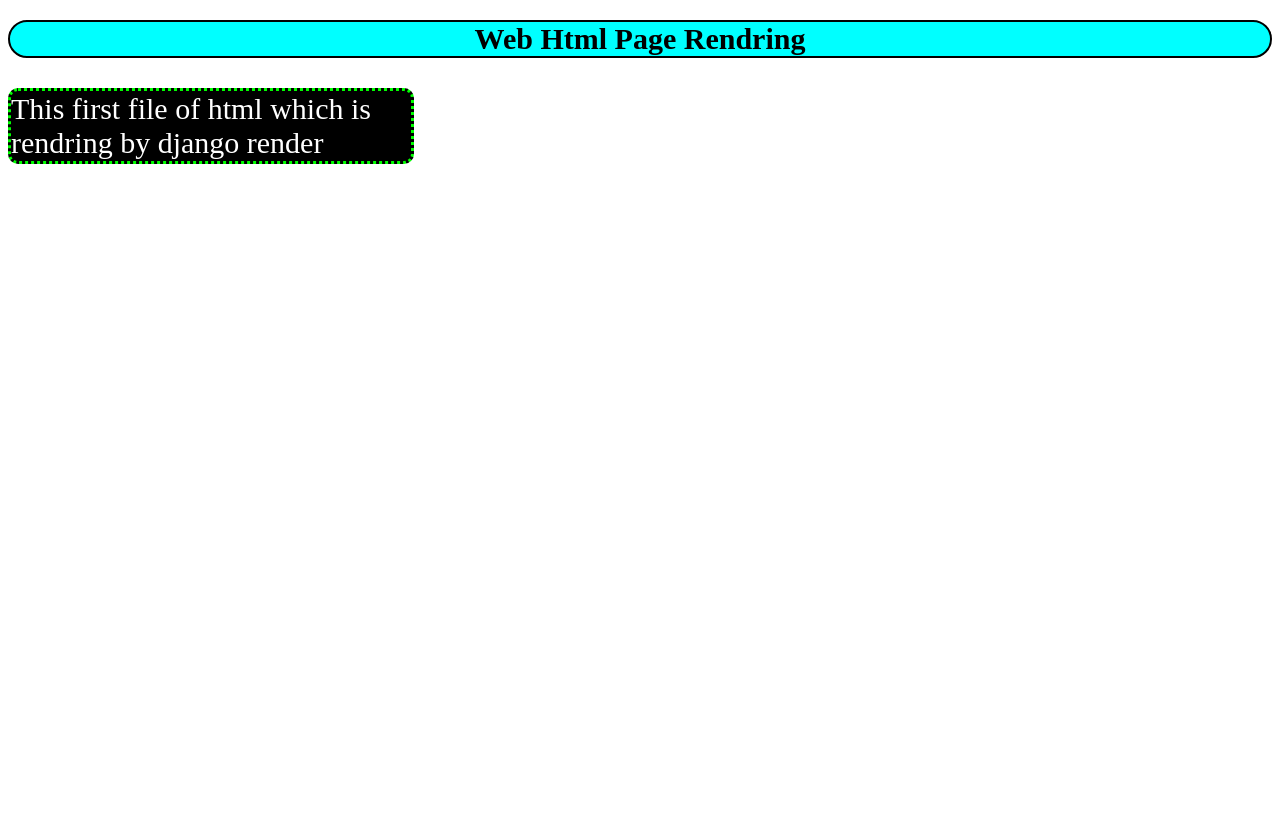
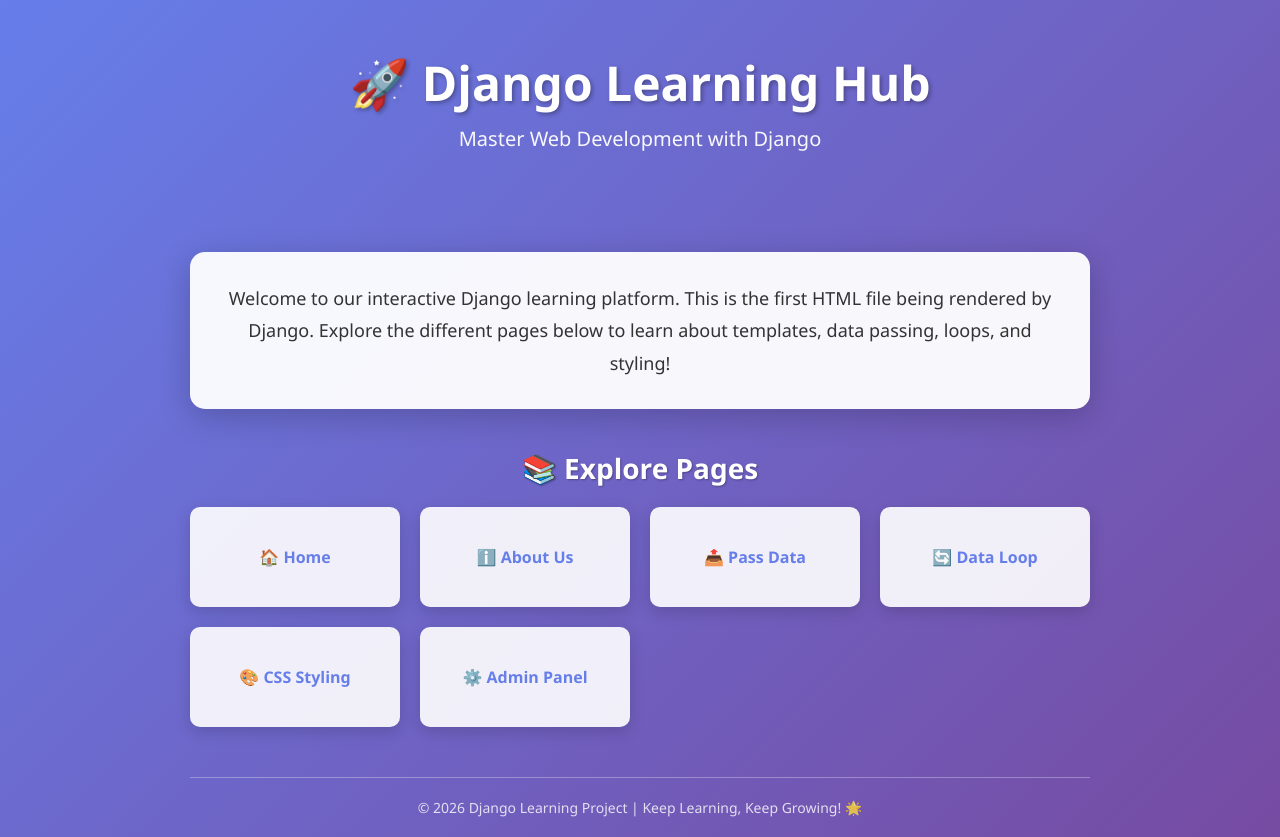
Before and after one commit to FarhanHussain7/DjangoLearning, a Django app: page / in a window 1280 px wide. Before the commit the page ends 164 px from the top, so only its background shows below. Run offline with Django 5.2, Linux system fonts and the light colour scheme.

Commit message:
used Css

```diff
--- a/templates/O1_index.html
+++ b/templates/O1_index.html
@@ -3,36 +3,150 @@
 <head>
     <meta charset="UTF-8">
     <meta name="viewport" content="width=device-width, initial-scale=1.0">
-    <title>Home Page</title>
+    <title>Django Learning - Home</title>
     <style>
-        h1{
-            border: 2px solid black;
-            border-radius: 20px;
-            background-color: aqua;
+        * {
+            margin: 0;
+            padding: 0;
+            box-sizing: border-box;
+        }
+
+        body {
+            font-family: 'Segoe UI', Tahoma, Geneva, Verdana, sans-serif;
+            background: linear-gradient(135deg, #667eea 0%, #764ba2 100%);
+            min-height: 100vh;
+            padding: 20px;
+        }
+
+        .container {
+            max-width: 900px;
+            margin: 0 auto;
+        }
+
+        header {
+            text-align: center;
+            color: white;
+            margin-bottom: 40px;
+            padding: 30px 0;
+        }
+
+        h1 {
+            font-size: 48px;
+            margin-bottom: 10px;
+            text-shadow: 2px 2px 4px rgba(0, 0, 0, 0.3);
+            animation: slideDown 0.8s ease-out;
+        }
+
+        .subtitle {
+            font-size: 20px;
+            opacity: 0.95;
+            margin-bottom: 30px;
+        }
+
+        .intro-box {
+            background-color: rgba(255, 255, 255, 0.95);
+            padding: 30px;
+            border-radius: 15px;
+            box-shadow: 0 8px 32px rgba(0, 0, 0, 0.2);
+            margin-bottom: 40px;
+            text-align: center;
+            line-height: 1.8;
+            font-size: 18px;
+            color: #333;
+        }
+
+        .nav-section h2 {
+            color: white;
+            margin-bottom: 20px;
+            text-align: center;
+            font-size: 28px;
+            text-shadow: 1px 1px 2px rgba(0, 0, 0, 0.3);
+        }
+
+        .nav-grid {
+            display: grid;
+            grid-template-columns: repeat(auto-fit, minmax(200px, 1fr));
+            gap: 20px;
+            margin-bottom: 30px;
+        }
+
+        .nav-link {
+            text-decoration: none;
+            background-color: rgba(255, 255, 255, 0.9);
+            padding: 25px;
+            border-radius: 10px;
+            text-align: center;
+            font-size: 16px;
+            font-weight: 600;
+            color: #667eea;
+            box-shadow: 0 5px 15px rgba(0, 0, 0, 0.15);
+            transition: all 0.3s ease;
             display: flex;
+            align-items: center;
             justify-content: center;
-            font-size: 30px;
+            min-height: 100px;
+            border: 3px solid transparent;
         }
-        p{
-            display: flex;
-            justify-content: center;
-            align-items: center;
-            font-size: 30px;
-            height: 70px;
-            width: 400px;
-            border: 3px dotted lime;
-            border-radius: 10px;
-            color: white;
-            background-color: black;
+
+        .nav-link:hover {
+            background-color: white;
+            color: #764ba2;
+            transform: translateY(-5px);
+            box-shadow: 0 10px 25px rgba(0, 0, 0, 0.25);
+            border-color: #667eea;
         }
-        p:hover{
-            background-color: aquamarine;
-            cursor: pointer;
+
+        .nav-link:active {
+            transform: translateY(-2px);
+        }
+
+        @keyframes slideDown {
+            from {
+                opacity: 0;
+                transform: translateY(-30px);
+            }
+            to {
+                opacity: 1;
+                transform: translateY(0);
+            }
+        }
+
+        footer {
+            text-align: center;
+            color: rgba(255, 255, 255, 0.8);
+            margin-top: 50px;
+            padding-top: 20px;
+            border-top: 1px solid rgba(255, 255, 255, 0.3);
+            font-size: 14px;
         }
     </style>
 </head>
 <body>
-    <h1>Web Html Page Rendring</h1>
-    <p>This first file of html which is rendring by django render </p>
+    <div class="container">
+        <header>
+            <h1>🚀 Django Learning Hub</h1>
+            <p class="subtitle">Master Web Development with Django</p>
+        </header>
+
+        <div class="intro-box">
+            <p>Welcome to our interactive Django learning platform. This is the first HTML file being rendered by Django. Explore the different pages below to learn about templates, data passing, loops, and styling!</p>
+        </div>
+
+        <div class="nav-section">
+            <h2>📚 Explore Pages</h2>
+            <div class="nav-grid">
+                <a href="/home/" class="nav-link">🏠 Home</a>
+                <a href="/about/" class="nav-link">ℹ️ About Us</a>
+                <a href="/pass/" class="nav-link">📤 Pass Data</a>
+                <a href="/dataInLoop/" class="nav-link">🔄 Data Loop</a>
+                <a href="/css_style/" class="nav-link">🎨 CSS Styling</a>
+                <a href="/admin/" class="nav-link">⚙️ Admin Panel</a>
+            </div>
+        </div>
+
+        <footer>
+            <p>&copy; 2026 Django Learning Project | Keep Learning, Keep Growing! 🌟</p>
+        </footer>
+    </div>
 </body>
 </html>
```
Also changed, not shown: templates/O5_base.html (added).
